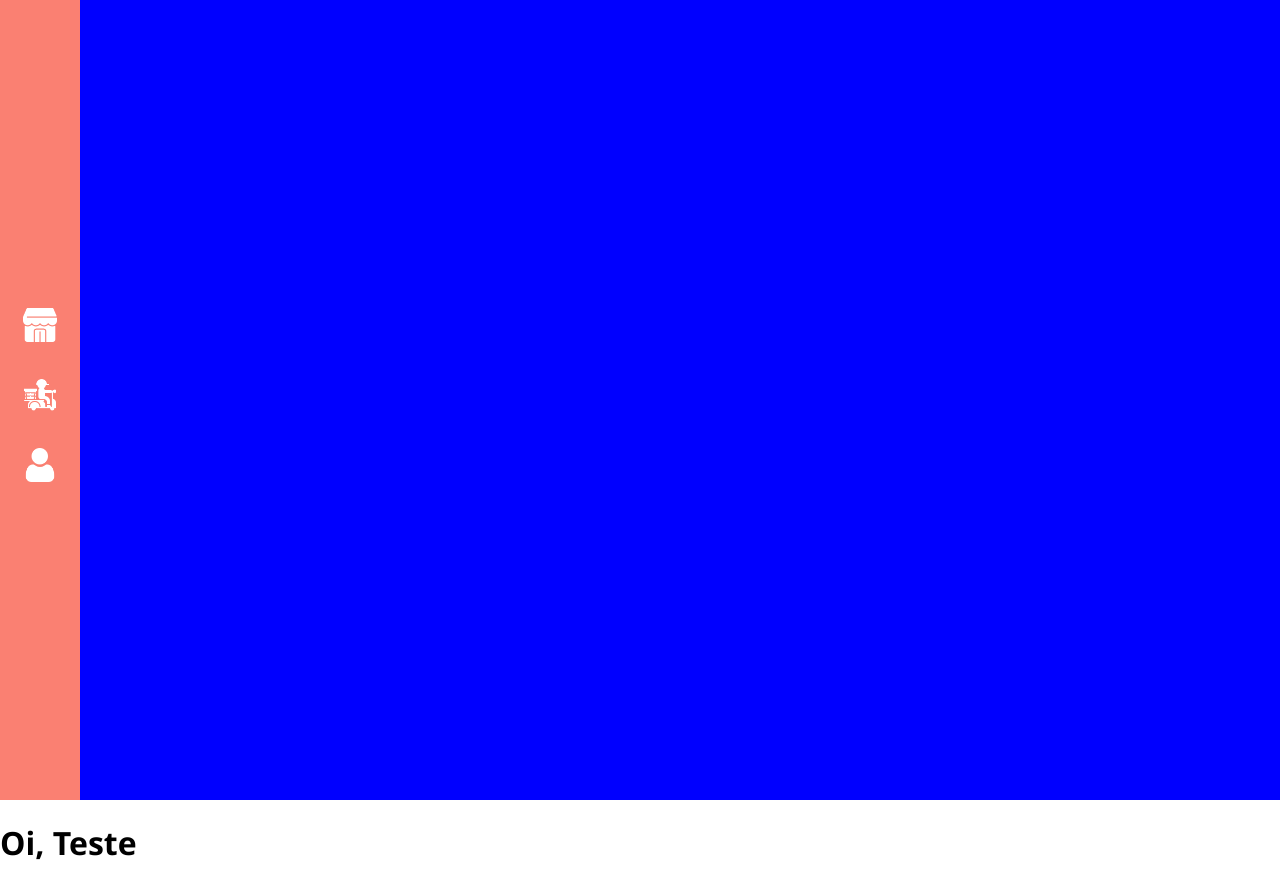
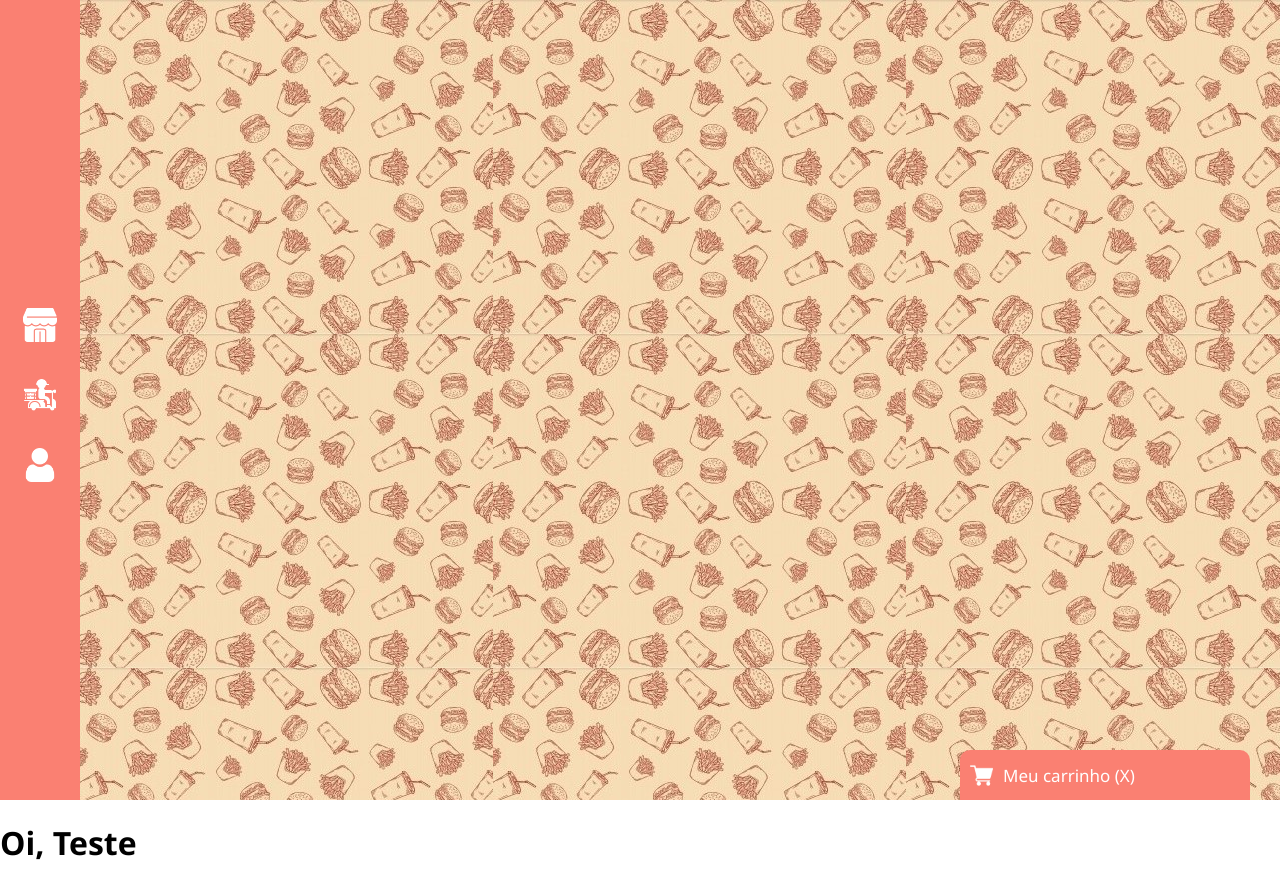
Before and after one commit to Mr1984-Pinheiro/Devsfood-ReactJS, a React (Create React App) app: page /login in a window 1280 px wide. Built offline with nearby package versions, Linux system fonts and the light colour scheme.

Commit message:
Add shopping cart

```diff
--- a/src/App.js
+++ b/src/App.js
@@ -7,8 +7,9 @@ import { Container, Menu, PageBody } from './AppStyled';
 import HomeScreen from './pages/HomeScreen';
 import Tela2Screen from './pages/Tela2Screen';
 
+import PrivateRoute from './components/PrivateRoute';
 import MenuItem from './components/MenuItem';
-
+import Cart from './components/Cart';
 
 export default () => {
     const name = useSelector(state => state.user.name);
@@ -26,14 +27,20 @@ export default () => {
                         <Route exact path="/">
                             <HomeScreen />
                         </Route>
+                        <PrivateRoute path="/orders">
+                            <div>Tela de Pedidos</div>
+                        </PrivateRoute>
+                        <PrivateRoute path="/profile">
+                            <div>Tela de Perfil</div>
+                        </PrivateRoute>
                         <Route path="/tela2/:nome">
                             <Tela2Screen />
                         </Route>
                     </Switch>
                 </PageBody>
-                {/* <Cart>
+                <Cart />
 
-                </Cart> */}
+
             </Container>
             <h1>Oi, {name}</h1>
 
--- a/src/AppStyled.js
+++ b/src/AppStyled.js
@@ -17,6 +17,7 @@ align-items:center;
 
 export const PageBody = styled.div`
 display:flex;
-background-color:#0000FF;
+background-color: #F5DEB3;
+background-image: url('/assets/bg-salmao.jpg');
 flex:1;
 `;
--- /dev/null
+++ b/src/components/Cart/index.js
@@ -0,0 +1,22 @@
+import React from "react";
+import {
+    CartArea,
+    CartHeader,
+    CartIcon,
+    CartText,
+    CartBody
+} from './styled'
+
+export default () => {
+    return (
+        <CartArea>
+            <CartHeader>
+                <CartIcon src="/assets/cart.png" />
+                <CartText>Meu carrinho (X)</CartText>
+            </CartHeader>
+            <CartBody>
+
+            </CartBody>
+        </CartArea>
+    );
+}
--- /dev/null
+++ b/src/components/Cart/styled.js
@@ -0,0 +1,32 @@
+import styled from "styled-components";
+
+export const CartArea = styled.div`
+    background-color: #FA8072;
+    border-top-left-radius: 10px;
+    border-top-right-radius: 10px;
+    position: fixed;
+    bottom: 0;
+    right: 30px;
+`;
+
+export const CartHeader = styled.div`
+    width: 290px;
+    height: 50px;
+    display: flex;
+    align-items: center;
+    cursor: pointer;
+`;
+
+export const CartIcon = styled.img`
+    width: 23px;
+    height: auto;
+    margin-right: 10px;
+    margin-left: 10px;
+`;
+
+export const CartText = styled.div`
+    color: #FFF;
+    font-size: 17px;
+`;
+
+export const CartBody = styled.div``;
--- a/src/components/MenuItem/index.js
+++ b/src/components/MenuItem/index.js
@@ -7,7 +7,7 @@ export default ({ icon, link }) => {
     const history = useHistory();
     const location = useLocation();
 
-    let isActive = location.pathname == link;
+    let isActive = location.pathname === link;
 
     const handleLinkClick = (e) => {
         e.preventDefault();
--- /dev/null
+++ b/src/components/PrivateRoute.js
@@ -0,0 +1,16 @@
+import React from "react";
+import { useSelector } from "react-redux";
+import { Route, useHistory } from "react-router";
+
+
+
+export default ({ children, ...rest }) => {
+    const history = useHistory();
+    const token = useSelector(state => state.user.token);
+
+    if (!token || token == '') {
+        history.push('/login');
+        return null;
+    }
+    return <Route {...rest}>{children}</Route>;
+}
--- a/src/reducers/UserReducer.js
+++ b/src/reducers/UserReducer.js
@@ -1,12 +1,18 @@
 const initialState = {
+    token: '',
     name: 'Teste'
 };
 
 export default (state = initialState, action) => {
-    switch(action.type) {
+    // eslint-disable-next-line
+    switch (action.type) {
+        case 'SET_TOKEN':
+            return { ...state, token: action.payload.token };
+            break;
         case 'SET_NAME':
-            return {...state, name: action.payload.name};
-        break;
+            return { ...state, name: action.payload.name };
+            // eslint-disable-next-line
+            break;
     }
 
     return state;
--- a/src/store.js
+++ b/src/store.js
@@ -6,7 +6,8 @@ import rootReducer from './reducers';
 
 const persistConfig = {
     key: 'root',
-    storage
+    storage,
+    whitelist: ['user']
 };
 
 const persistedReducer = persistReducer(persistConfig, rootReducer);
```
Also changed, not shown: public/assets/bg-salmao.jpg (added).
